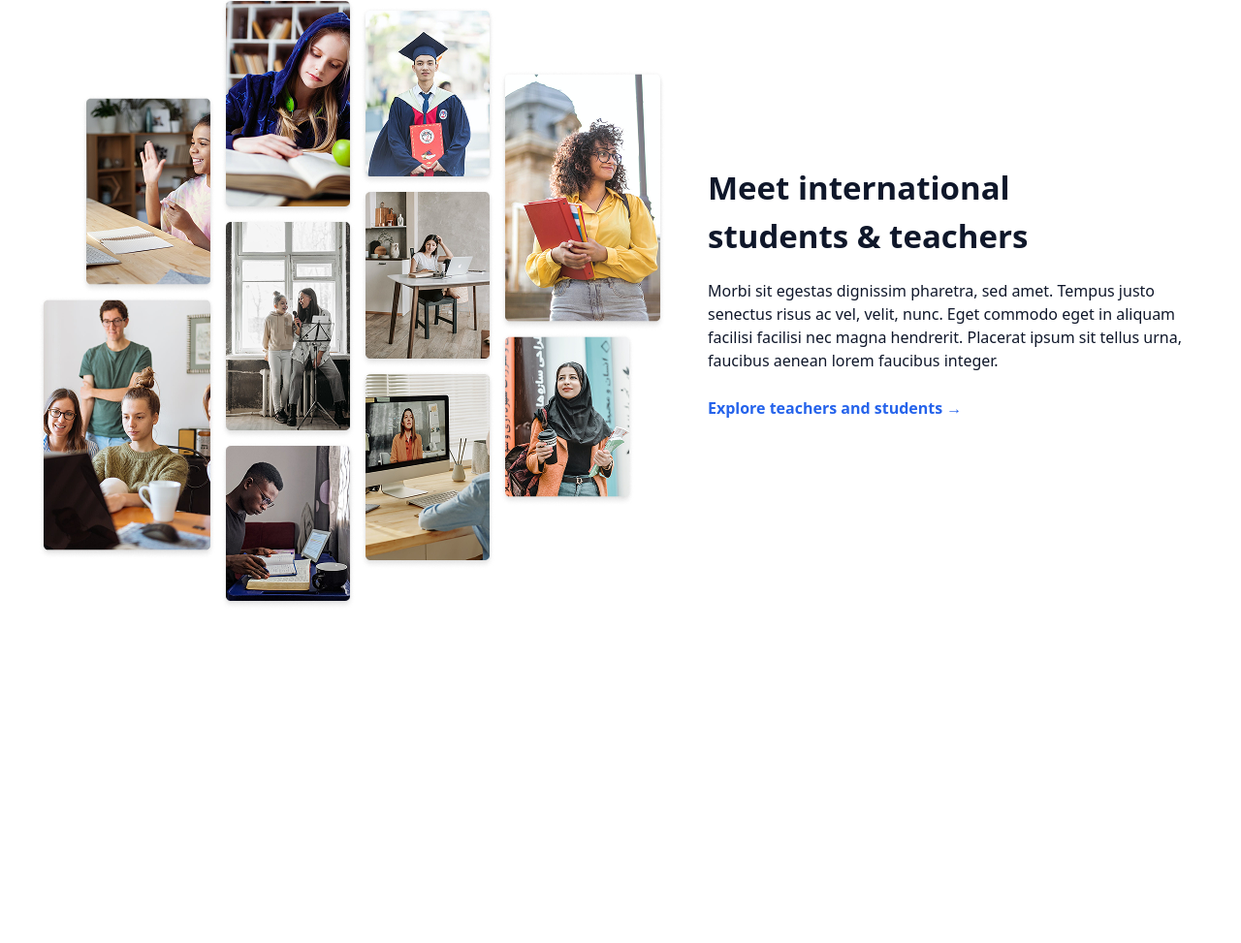
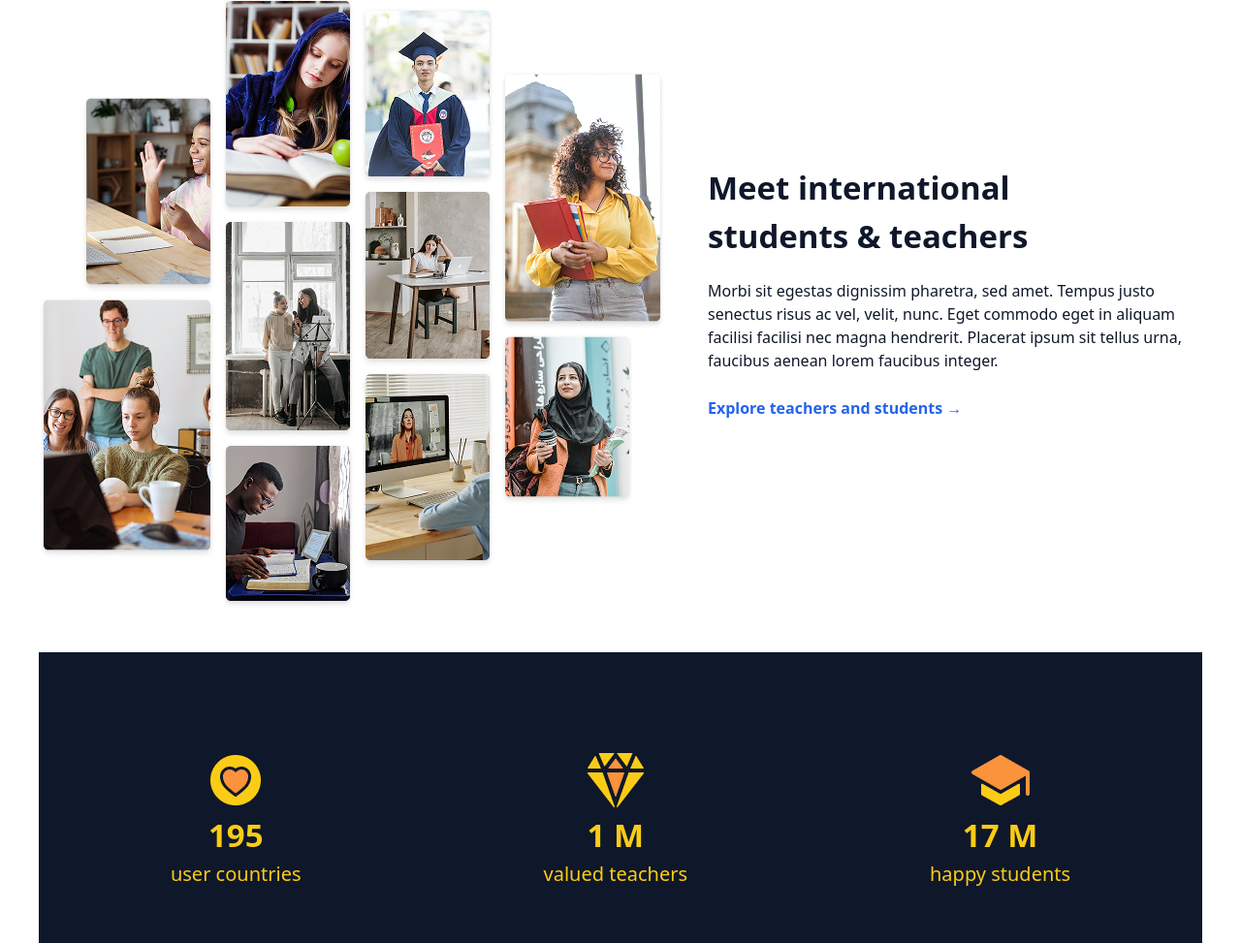
Before and after one commit to DBilol228/Week2Day6hw, a website: page index.html in a window 1280 px wide. Shown: the part 2341-3314 px from the top of the page at 97% size. Before the commit the page ends 3010 px from the top, so only its background shows below. Drawn offline with Linux system fonts and the light colour scheme.

Commit message:
section 5

```diff
--- a/index.html
+++ b/index.html
@@ -187,5 +187,49 @@
             <img src="./src/images/peoples.png" alt="peoples">
         </div>
     </div>
+
+    <div class="hidden lg:block max-w-[1200px] m-auto mt-[240px]">
+        <div class="w-[100%] h-[300px] bg-[#0F172A]">
+            <div class="flex justify-center items-center gap-[250px]">
+                <div class="text-center mt-[100px]">
+                    <img class="mx-auto" src="./src/images/heart.png" alt="ICON">
+                    <p class="text-[#FACC15] text-[33px] font-bold">195</p>
+                    <p class="text-[#FACC15] text-[20px]">user countries</p>
+                </div>
+                <div class="text-center mt-[100px]">
+                    <img class="mx-auto" src="./src/images/diamond.png" alt="ICON">
+                    <p class="text-[#FACC15] text-[33px] font-bold">1 M</p>
+                    <p class="text-[#FACC15] text-[20px]">valued teachers</p>
+                </div>
+                <div class="text-center mt-[100px]">
+                    <img class="mx-auto" src="./src/images/school.png" alt="ICON">
+                    <p class="text-[#FACC15] text-[33px] font-bold">17 M</p>
+                    <p class="text-[#FACC15] text-[20px]">happy students</p>
+                </div>
+            </div>
+        </div>
+    </div>
+
+    <div class="lg:hidden max-w-[500px] m-auto mt-[50px]">
+        <div class="w-[100%] h-[550px] bg-[#0F172A]">
+            <div class="flex flex-col justify-center items-center text-center">
+                <div class="mt-[60px]">
+                    <img class="mx-auto" src="./src/images/heart.png" alt="icon">
+                    <p class="text-[30px] text-[#FACC15] font-bold">195</p>
+                    <p class="text-[18px] text-[#FACC15]">user countries</p>
+                </div>
+                <div class="mt-[30px]">
+                    <img class="mx-auto" src="./src/images/diamond.png" alt="icon">
+                    <p class="text-[30px] text-[#FACC15] font-bold">1 M</p>
+                    <p class="text-[18px] text-[#FACC15]">valued teachers</p>
+                </div>
+                <div class="mt-[30px]">
+                    <img class="mx-auto" src="./src/images/school.png" alt="icon">
+                    <p class="text-[30px] text-[#FACC15] font-bold">17 M</p>
+                    <p class="text-[18px] text-[#FACC15]">happy students</p>
+                </div>
+            </div>
+        </div>
+    </div>
 </body>
 </html>
```
Also changed, not shown: src/images/diamond.png (added), src/images/heart.png (added), src/images/school.png (added), src/output.css.
